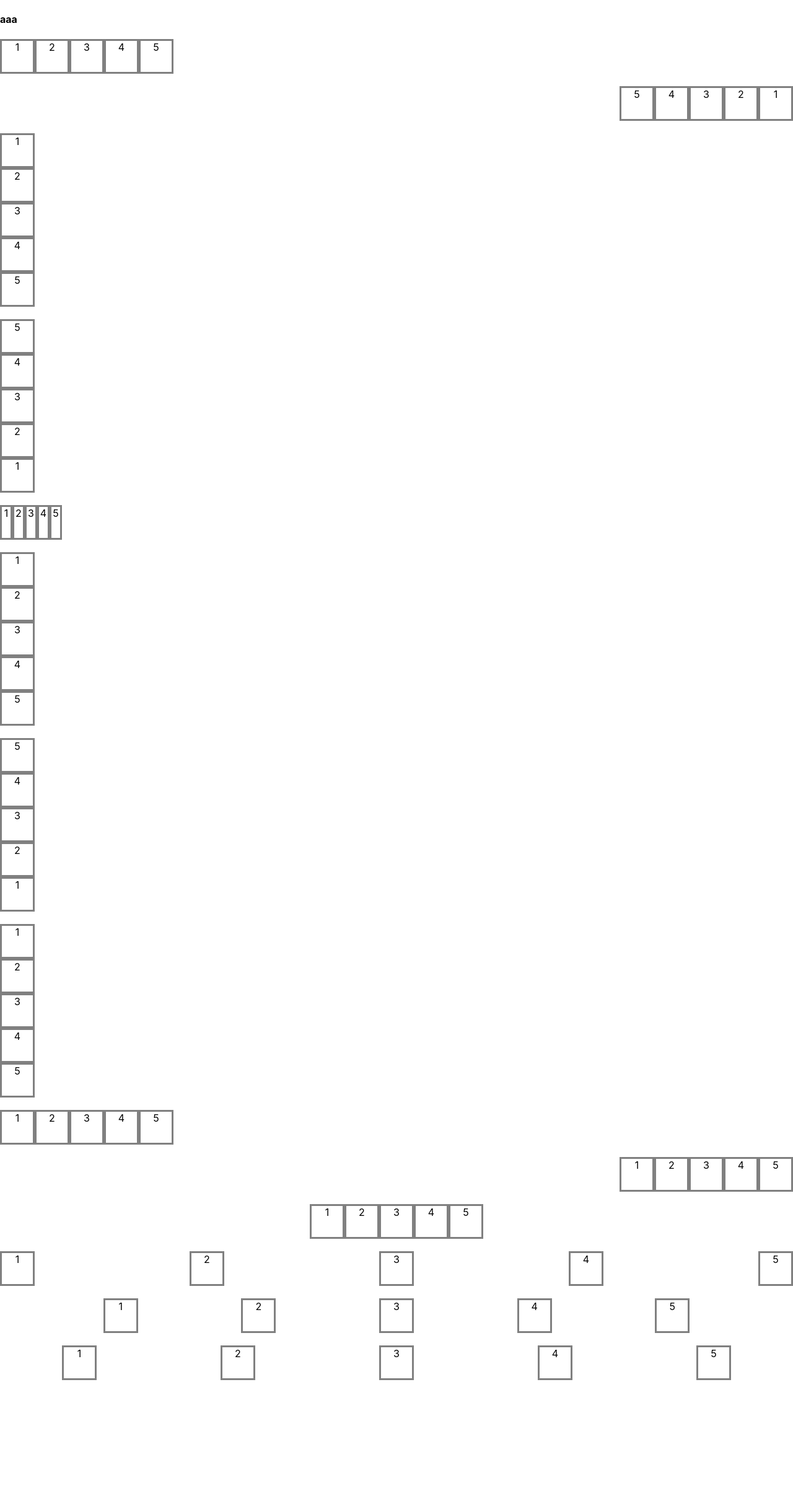
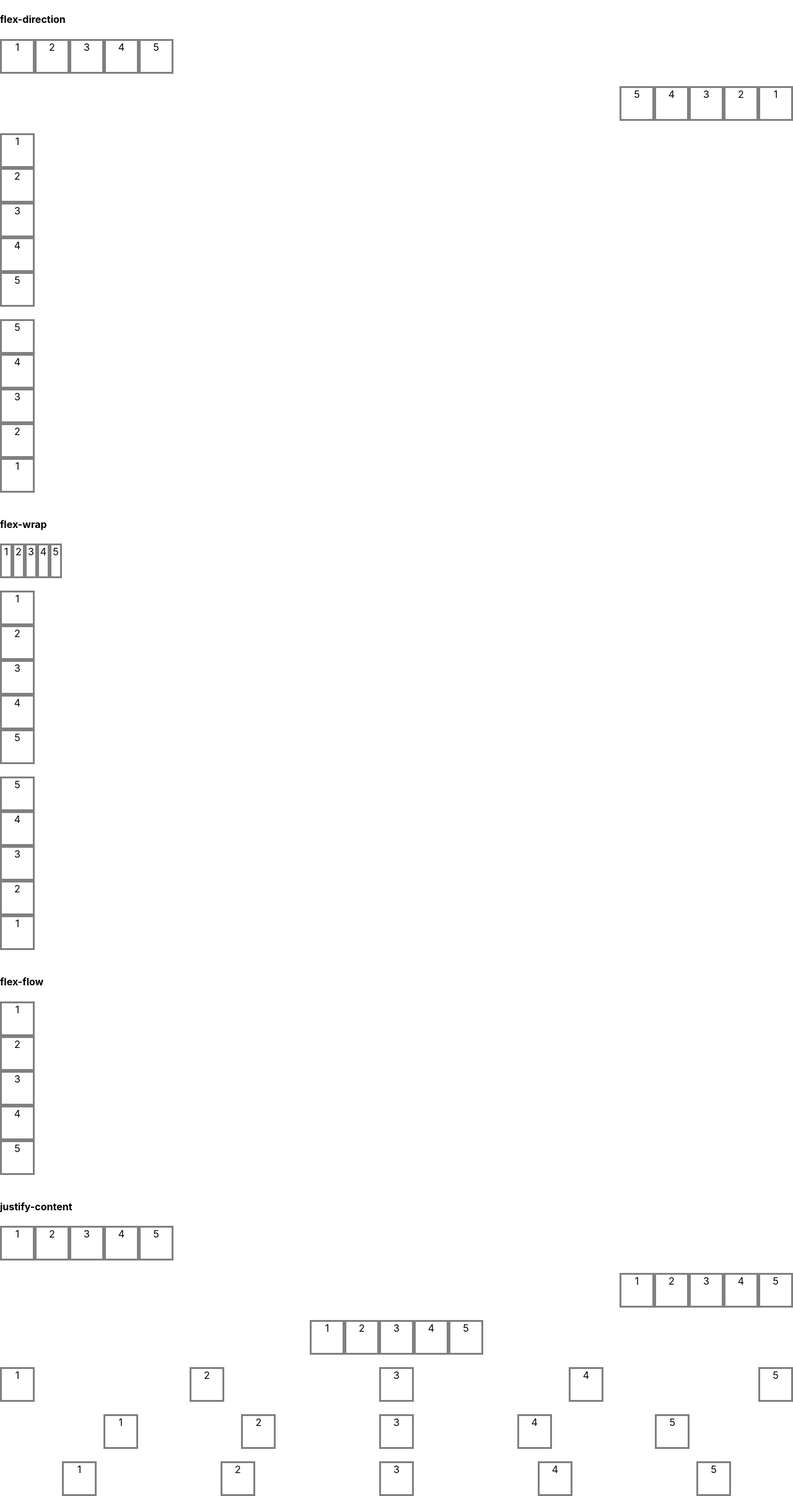
Before and after one commit to Yurie-Koga/test-flex, a React (Create React App) app in the folder text-flex/: page / in a window 1280 px wide. Shown: the whole page at 62% size. Before the commit the page ends 2227 px from the top, so only its background shows below. Built offline with nearby package versions, Linux system fonts and the light colour scheme.

Commit message:
update Flex.js

```diff
--- a/text-flex/src/components/Flex.js
+++ b/text-flex/src/components/Flex.js
@@ -3,7 +3,8 @@ import React from "react";
 export default function Flex() {
   return (
     <div>
-      <h4>aaa</h4>
+      <section>
+        <h4>flex-direction</h4>
         <div className="fd-r">
           <div className="f-item inside-item">1</div>
           <div className="f-item inside-item">2</div>
@@ -41,9 +42,12 @@ export default function Flex() {
           <div className="f-item inside-item">4</div>
           <div className="f-item inside-item">5</div>
         </div>
+      </section>
 
       <br />
 
+      <section>
+        <h4>flex-wrap</h4>
         <div className="fw-nw">
           <div className="f-item inside-item">1</div>
           <div className="f-item inside-item">2</div>
@@ -71,9 +75,12 @@ export default function Flex() {
           <div className="f-item inside-item">4</div>
           <div className="f-item inside-item">5</div>
         </div>
+      </section>
 
       <br />
 
+      <section>
+        <h4>flex-flow</h4>
         <div className="ff-rw">
           <div className="f-item inside-item">1</div>
           <div className="f-item inside-item">2</div>
@@ -81,9 +88,12 @@ export default function Flex() {
           <div className="f-item inside-item">4</div>
           <div className="f-item inside-item">5</div>
         </div>
+      </section>
 
       <br />
 
+      <section>
+        <h4>justify-content</h4>
         <div className="jc-fs">
           <div className="f-item inside-item">1</div>
           <div className="f-item inside-item">2</div>
@@ -141,6 +151,7 @@ export default function Flex() {
           <div className="f-item inside-item">4</div>
           <div className="f-item inside-item">5</div>
         </div>
+      </section>
     </div>
   );
 }
```
Lines whose indentation alone changed are shown as unchanged.
